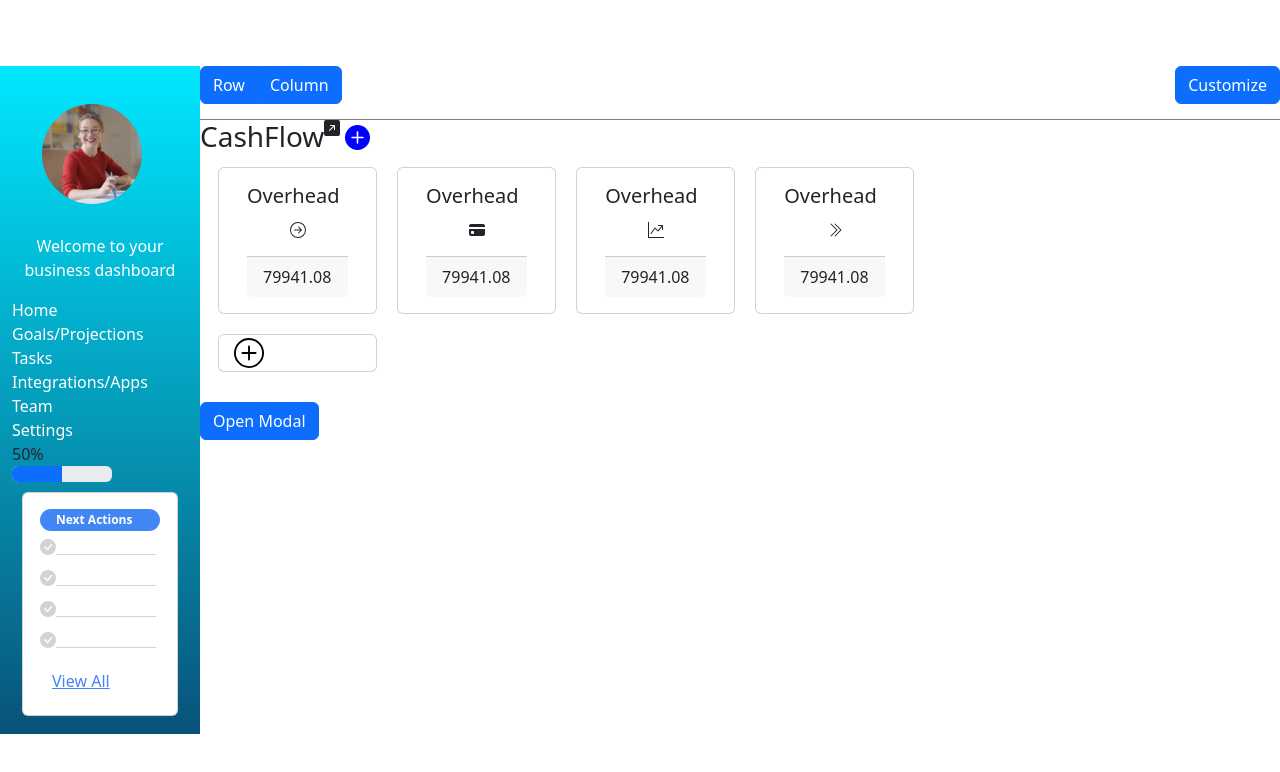
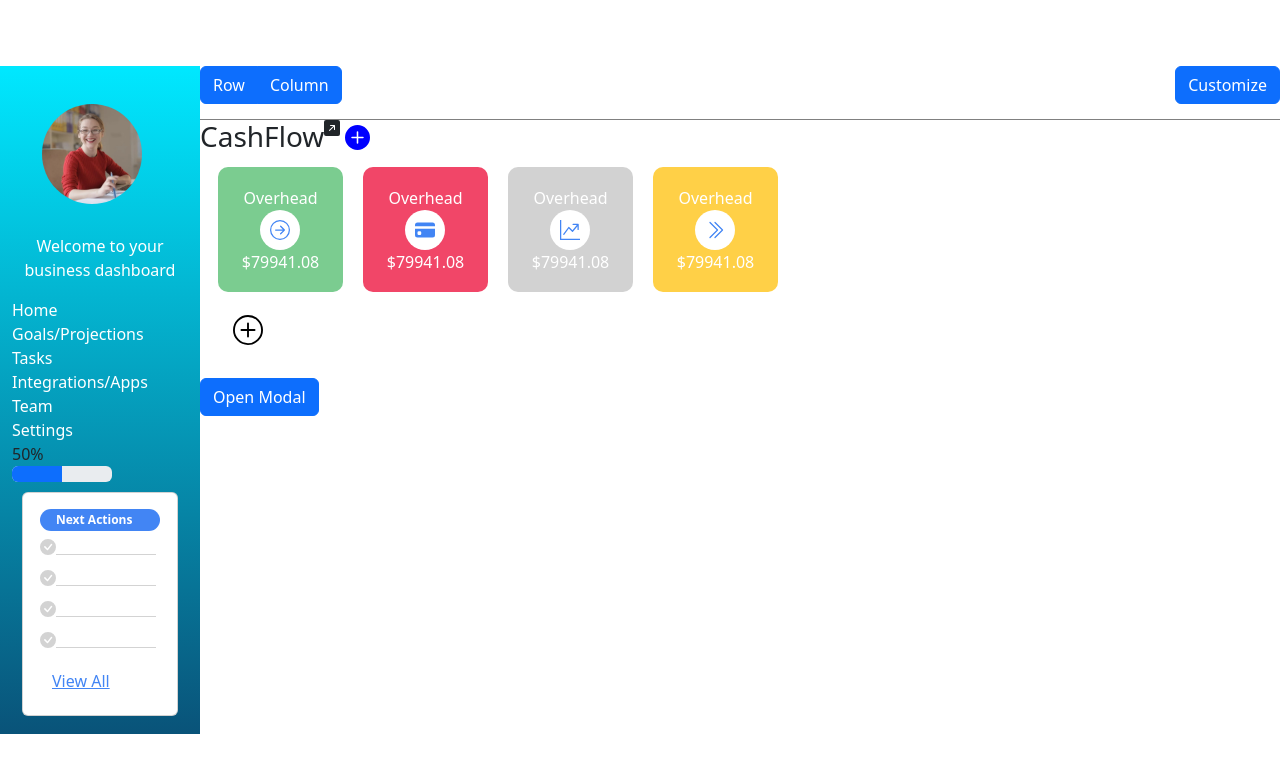
Before and after one commit to dashelloapp/frontend_dashello, a React (Vite) app: page / in a window 1280 px wide. Shown: the top 772 px of the page. Built offline with nearby package versions, Linux system fonts and the light colour scheme; some icons are missing.

Commit message:
updated row cells styling
made them look more like the figma document

```diff
--- a/src/Components/SubComponents/RowCells.jsx
+++ b/src/Components/SubComponents/RowCells.jsx
@@ -5,35 +5,35 @@ const RowCells = () => {
 
   let testdata = [{
     title: "Overhead",
-    icon:<BsArrowRightCircle/>,
+    icon:<BsArrowRightCircle style={{margin: "10px", color:"#4285F4",width:"20px", height:"20px"}}/>,
     color:"#7BCC90",
     amount: 79941.08
   },{
     title: "Overhead",
-    icon:<BsFillCreditCardFill/>,
-    color:"#7BCC90",
+    icon:<BsFillCreditCardFill style={{margin: "10px",color:"#4285F4", width:"20px", height:"20px"}}/>,
+    color:"#F14668",
     amount: 79941.08
   },{
     title: "Overhead",
-    icon:<BsGraphUpArrow/>,
-    color:"#7BCC90",
+    icon:<BsGraphUpArrow style={{margin: "10px",color:"#4285F4",width:"20px", height:"20px"}}/>,
+    color:"#D2D2D2",
     amount: 79941.08
   },{
     title: "Overhead",
-    icon:<BsChevronDoubleRight/>,
-    color:"#7BCC90",
+    icon:<BsChevronDoubleRight style={{margin: "10px",color:"#4285F4",width:"20px", height:"20px"}}/>,
+    color:"#FFD047",
     amount: 79941.08
   }]
 
   var cardlist = []
   testdata.forEach((card, index) => {
     cardlist.push(
-      <Card style={{margin:"10px"}}>
-     <Card.Body>
-     <Card.Title>{card.title}</Card.Title>
-      <Card.Text style={{textAlign:"center"}}>{card.icon}</Card.Text>
-      <Card.Footer>{card.amount}</Card.Footer>
-      </Card.Body>
+      <Card style={{margin:"10px", height:"125px", width:"125px", textAlign:"center", backgroundColor:`${card.color}`, borderRadius:"10px", border:"none", color:"#FFF"}}>
+      <div style={{margin:"auto"}}>
+        <div>{card.title}</div>
+        <div style={{margin:"auto",width:"40px", height:"40px", borderRadius:"20px", backgroundColor:"#FFF"}}>{card.icon}</div>
+        <div>${card.amount}</div>
+      </div>
     </Card>
   )});
 
@@ -41,7 +41,7 @@ const RowCells = () => {
     <div style={{display:"flex", margin:"20px"}}>
       <Row s={2} md={4} lg={5} className="g-4">
       {cardlist}
-      <Card style={{margin:"10px"}}><BsPlusCircle style={{height:"30px", width:"30px",margin:"3px",color:"black"}}/></Card>
+      <Card style={{margin:"10px", border:"none"}}><BsPlusCircle style={{height:"30px", width:"30px",margin:"3px",color:"black"}}/></Card>
       </Row>
 
     </div>
```
